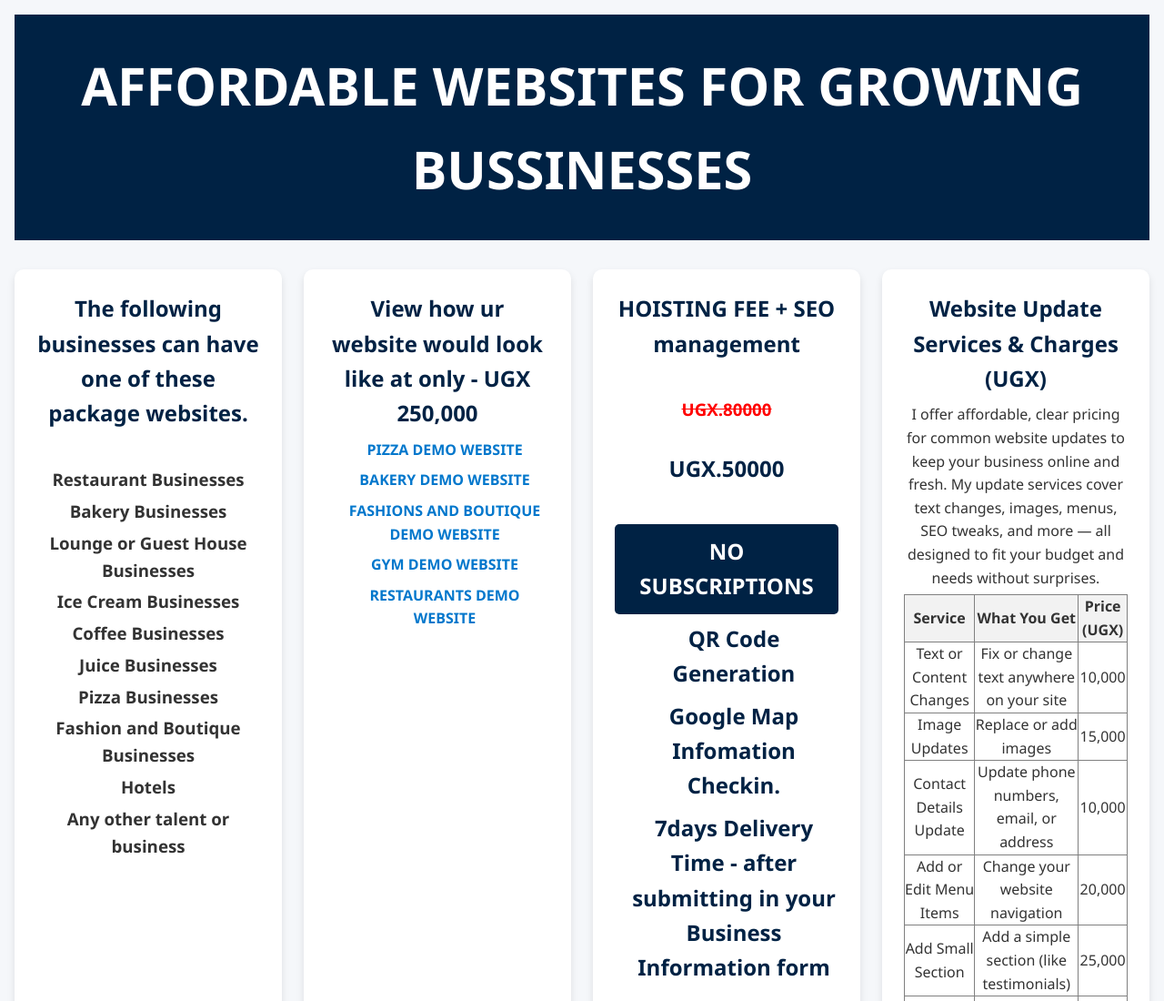
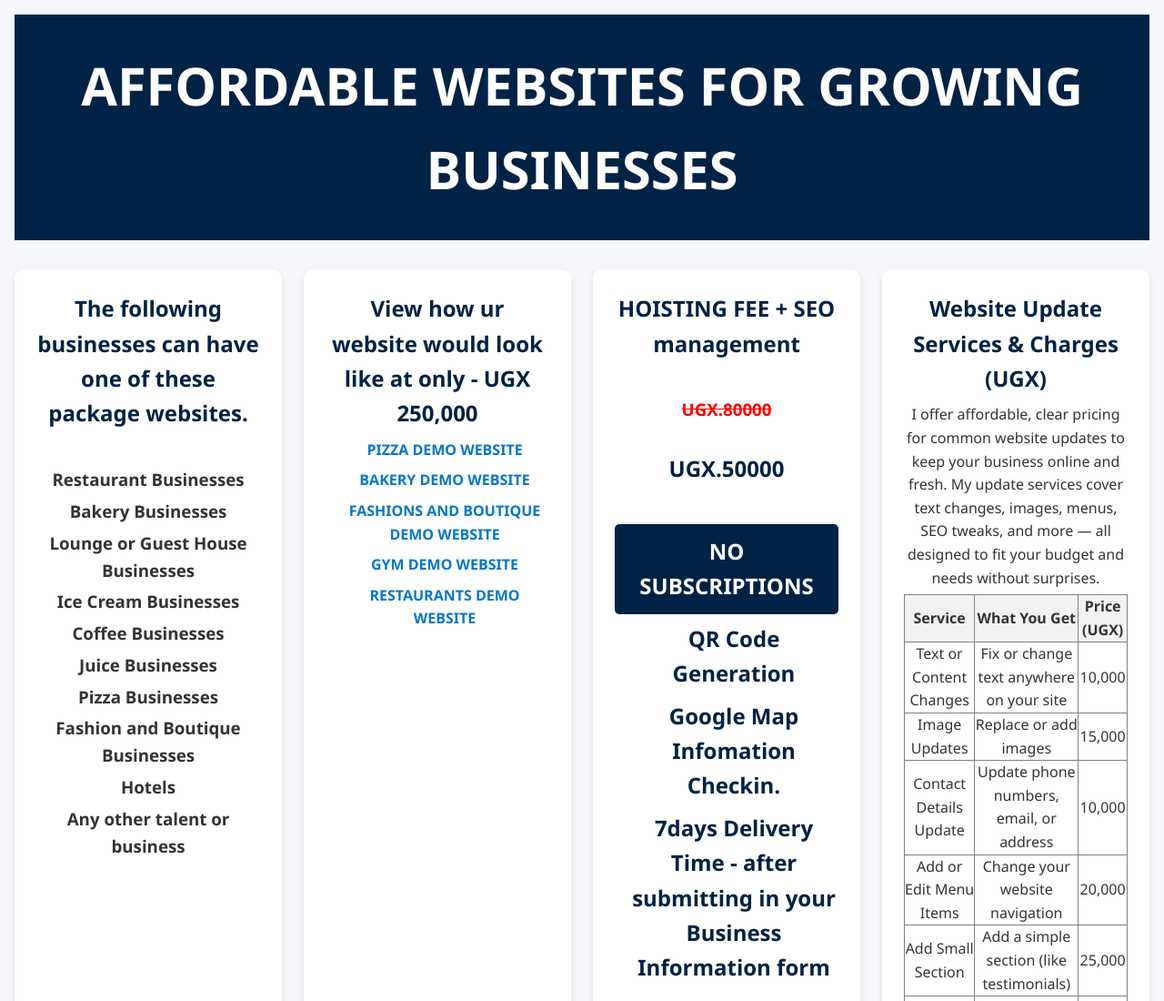
Before and after one commit to enockwest/priceweb, a plain HTML site: page index.html in a window 1280 px wide. Shown: the top 1100 px of the page at 91% size. Drawn offline with Linux system fonts and the light colour scheme.

Commit message:
Update index.html

```diff
--- a/index.html
+++ b/index.html
@@ -32,7 +32,7 @@
 
 <body>
 
-    <header> <h1>AFFORDABLE WEBSITES FOR GROWING BUSSINESSES</h1></header>
+    <header> <h1>AFFORDABLE WEBSITES FOR GROWING BUSINESSES</h1></header>
 
     <section class="pricing-container">
 
```
